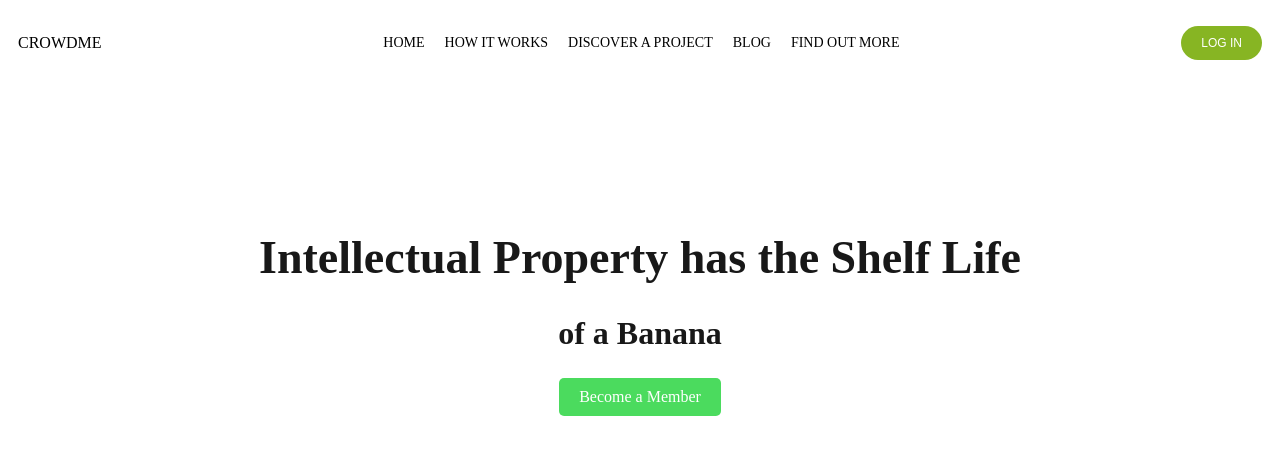
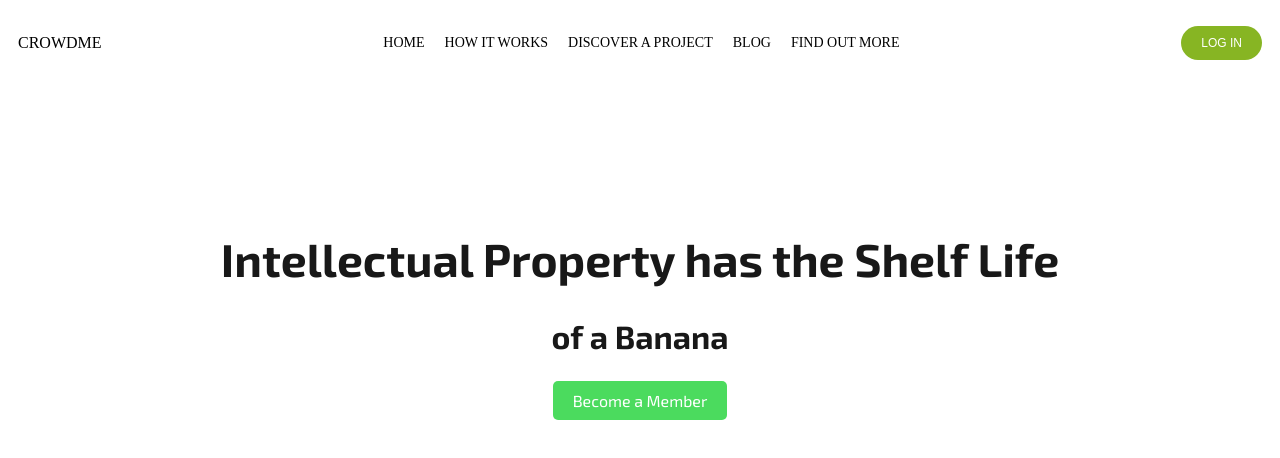
Before and after one commit to golovina-wp/first-project, a plain HTML site: page index.html in a window 1280 px wide. Drawn offline with Linux system fonts and the light colour scheme.

Commit message:
Update style.css

```diff
--- a/style.css
+++ b/style.css
@@ -1,13 +1,13 @@
 @font-face {
-	font-family: "Exo2 Regular";
+	font-family: "Exo 2 Regular";
 	src: url("/fonts/Exo2-Regular.ttf") format("truetype");
  }
 @font-face {
-	font-family: "Exo2 Medium";
+	font-family: "Exo 2 Medium";
 	src: url("/fonts/Exo2-Medium.ttf") format("truetype");
 }
 @font-face {
-	font-family: "Exo2 Bold";
+	font-family: "Exo 2 Bold";
 	src: url("/fonts/Exo2-Bold.ttf") format("truetype");
 }
 nav {
```
